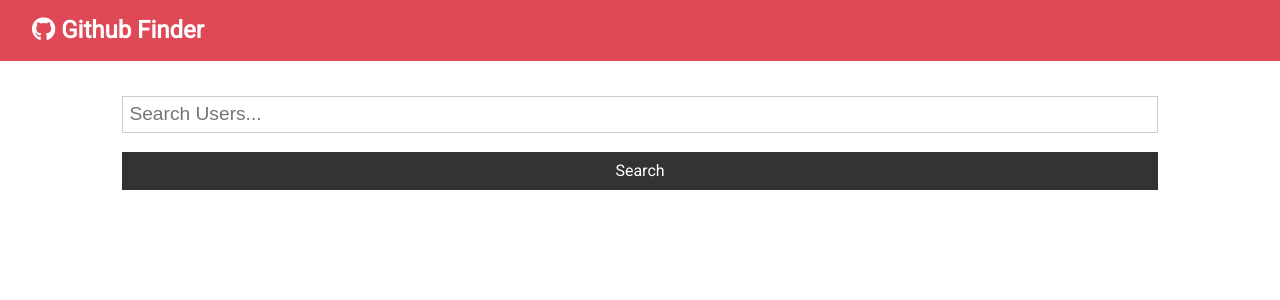
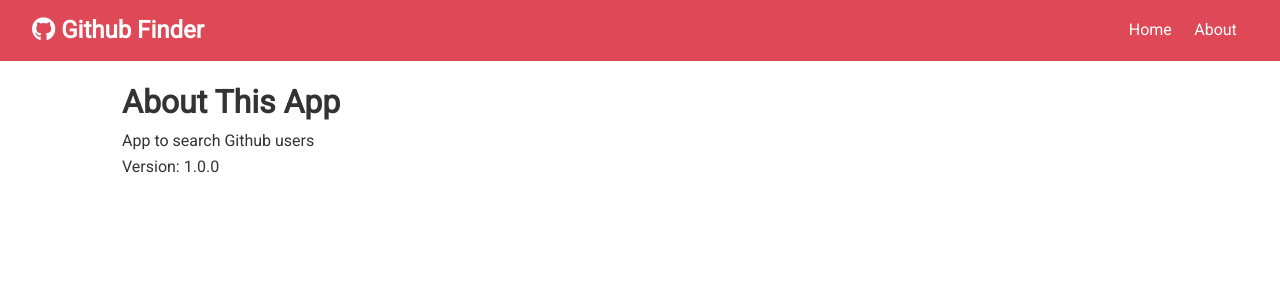
Before and after one commit to Paulottavaress/github-finder-react, a React (Create React App) app: page /about in a window 1280 px wide. Shown: the top 300 px of the page. Built offline with nearby package versions, Linux system fonts and the light colour scheme.

Commit message:
Router setup done

```diff
--- a/package.json
+++ b/package.json
@@ -9,6 +9,7 @@
     "axios": "^0.21.1",
     "react": "^17.0.2",
     "react-dom": "^17.0.2",
+    "react-router-dom": "^5.2.0",
     "react-scripts": "4.0.3",
     "start": "^5.1.0",
     "web-vitals": "^1.1.2"
--- a/src/App.js
+++ b/src/App.js
@@ -1,8 +1,10 @@
-import React, { Component } from 'react';
+import React, { Component, Fragment } from 'react';
+import { BrowserRouter as Router, Switch, Route } from 'react-router-dom';
 import Alert from './components/layout/Alert';
 import Navbar from './components/layout/Navbar';
 import Users from './components/users/Users';
 import Search from './components/users/Search';
+import About from './components/pages/About';
 import axios from 'axios';
 import './App.css';
 
@@ -36,18 +38,27 @@
     const { users, loading } = this.state;
 
     return (
+      <Router>
         <div className='App'>
           <Navbar icon={"fab fa-github"} title={"Github Finder"} />
           <div className="container">
             <Alert alert={this.state.alert} />
+            <Switch>
+              <Route exact path='/' render={props => (
+                <Fragment>
                   <Search searchUsers={this.searchUsers}
                     clearUsers={this.clearUsers}
                     showClear={users.length > 0 ? true: false}
                     setAlert={this.setAlert}
                   />
                   <Users loading={loading} users={users}/>
+                </Fragment>
+              )}/>
+              <Route exact path='/about' component={About} />
+            </Switch>
           </div>
         </div>
+      </Router>
     );
   }
 }
--- a/src/components/layout/Navbar.js
+++ b/src/components/layout/Navbar.js
@@ -1,6 +1,6 @@
 import React from 'react'
 import PropTypes from 'prop-types'
-
+import { Link } from 'react-router-dom';
 
 const Navbar = ({ icon, title}) => {
     return (
@@ -8,9 +8,17 @@
             <h1>
                 <i className={icon}></i> {title}
             </h1>
+            <ul>
+                <li>
+                    <Link to="/">Home</Link>
+                </li>
+                <li>
+                    <Link to="/about">About</Link>
+                </li>
+            </ul>
         </nav>
-    )
-}
+    );
+};
 
 Navbar.defaultProps = {
     title: 'Github Finder',
--- /dev/null
+++ b/src/components/pages/About.js
@@ -0,0 +1,13 @@
+import React, { Fragment } from 'react'
+
+const About = () => {
+    return (
+        <Fragment>
+            <h1>About This App</h1>
+            <p>App to search Github users</p>
+            <p>Version: 1.0.0</p>
+        </Fragment>
+    );
+};
+
+export default About
```
Also changed, not shown: 1 other file (tests, documents, lock files or other folders). Lines whose indentation alone changed are shown as unchanged.
